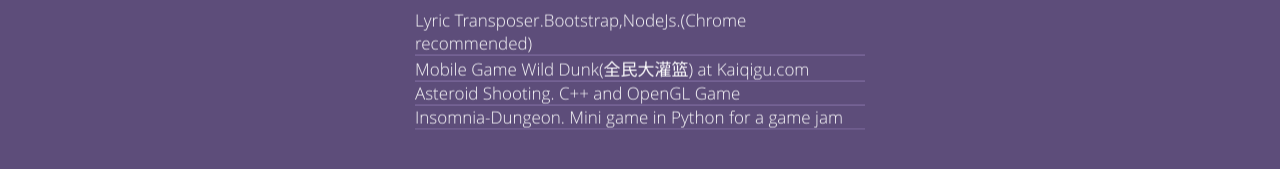
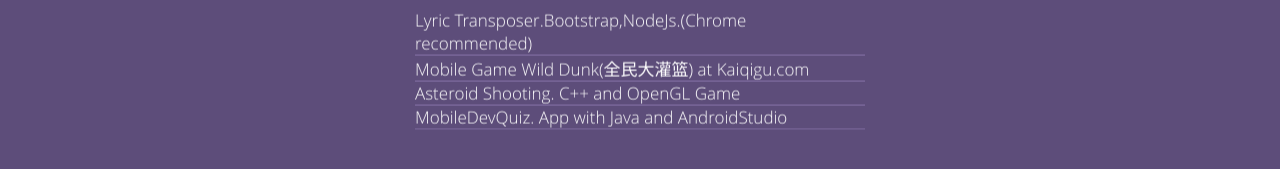
Before and after one commit to zywkloo/zywkloo.github.io, a Jekyll site: the page built from index.html, in a window 1280 px wide. Shown: the part 607-776 px from the top of the page. Built offline with Jekyll 4.4.1, drawn with Linux system fonts in a browser that asks for light colours.

Commit message:
Update _config.yml

```diff
--- a/_config.yml
+++ b/_config.yml
@@ -62,10 +62,10 @@
     url: http://www.18183.com/qmdgl/
   - name: Asteroid Shooting. C++ and OpenGL Game
     url: https://github.com/zywkloo/AsteroidsShooting
+  - name: MobileDevQuiz. App with Java and AndroidStudio
+    url: https://github.com/zywkloo/AndroidMidtermQuizApp
   - name: Insomnia-Dungeon. Mini game in Python for a game jam
     url: https://github.com/zywkloo/Insomnia-Dungeon
-  - name: MultiChoiceQuiz. App with Java and AndroidStudio
-    url: https://github.com/zywkloo/AndroidMidtermQuizApp
 
 
 # exclude my node related stuff
```
